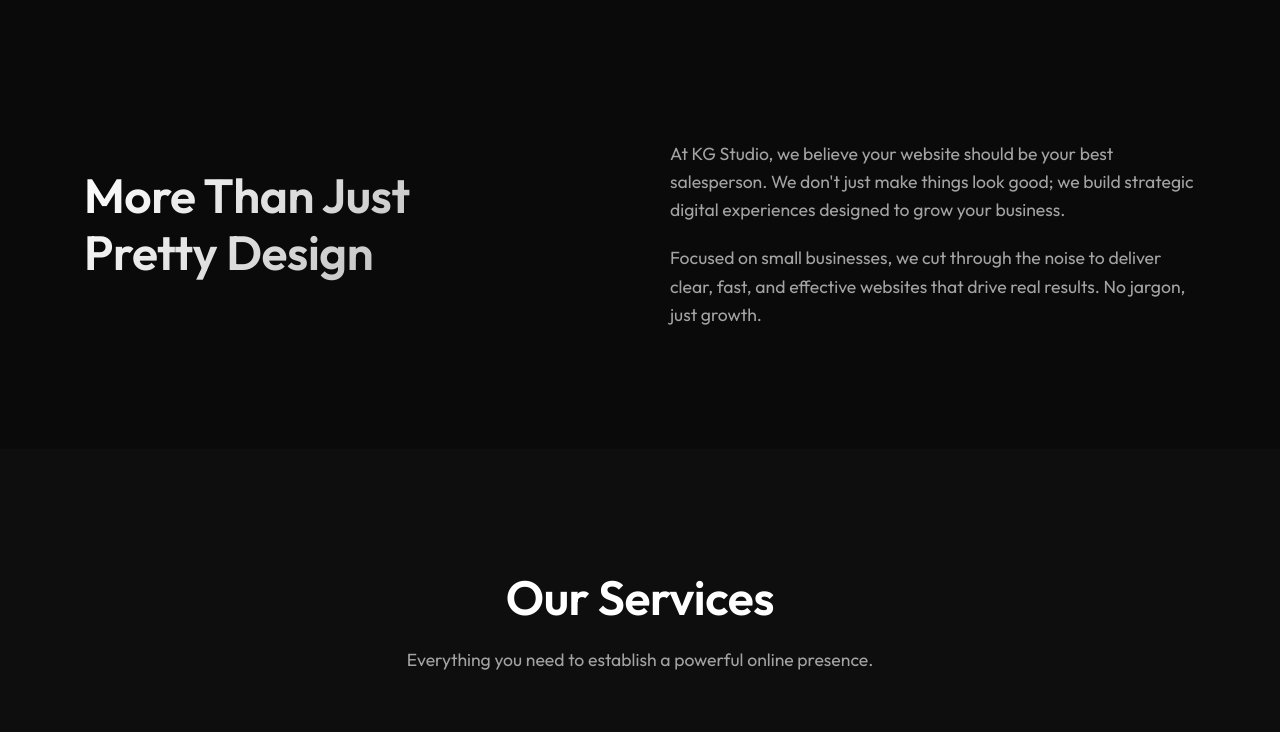
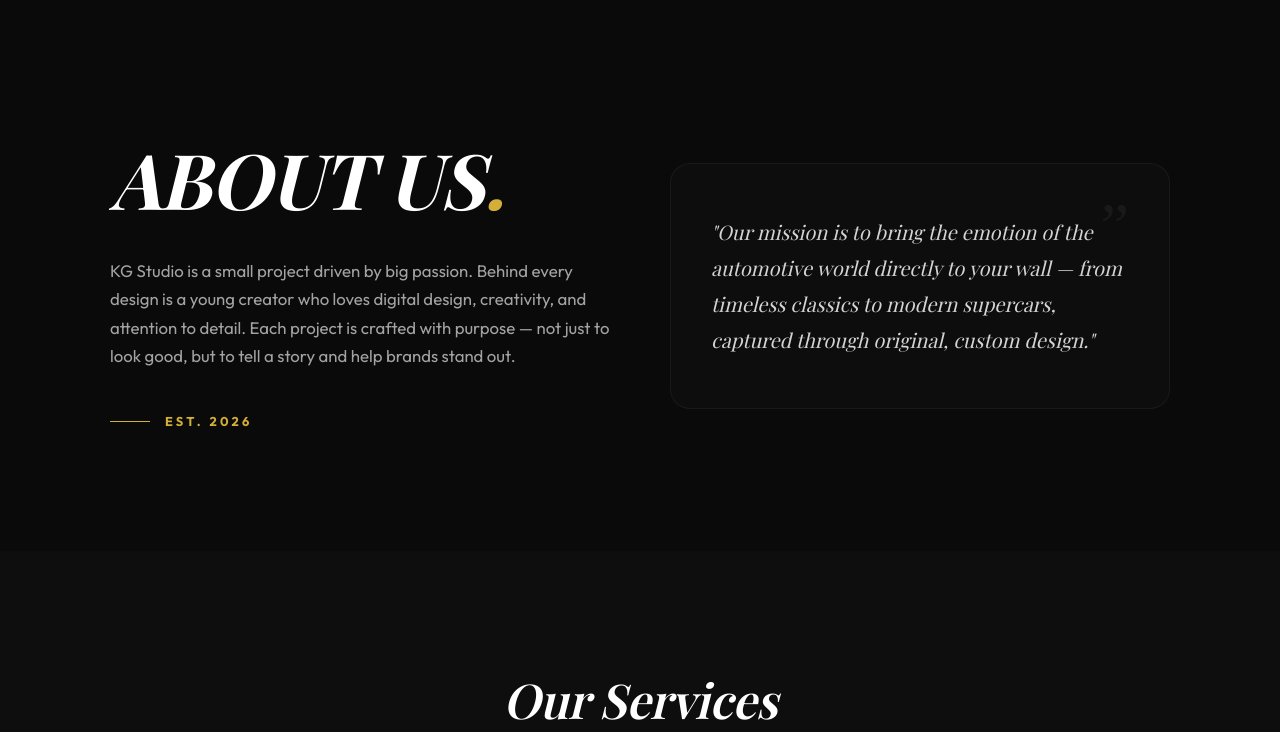
Before and after one commit to Gosho-oss/kgstudio, a plain HTML site: page index.html in a window 1280 px wide. Shown: the part 780-1512 px from the top of the page. Drawn offline with nearby package versions, Linux system fonts and the light colour scheme; a web font is replaced by a local one.

Commit message:
second commit

```diff
--- a/index.html
+++ b/index.html
@@ -11,6 +11,8 @@
     <link rel="preconnect" href="https://fonts.googleapis.com">
     <link rel="preconnect" href="https://fonts.gstatic.com" crossorigin>
     <link href="https://fonts.googleapis.com/css2?family=Outfit:wght@300;400;500;600;700&display=swap" rel="stylesheet">
+    <link href="https://fonts.googleapis.com/css2?family=Playfair+Display:ital,wght@0,400..900;1,400..900&display=swap"
+        rel="stylesheet">
 
     <!-- Icons -->
     <link rel="stylesheet" href="https://cdnjs.cloudflare.com/ajax/libs/font-awesome/6.4.0/css/all.min.css">
@@ -111,9 +113,14 @@
         }
 
         .text-gradient {
-            background: linear-gradient(135deg, #fff 0%, #a3a3a3 100%);
+            background: linear-gradient(135deg, #D3AF37 0%, #F9E2AF 100%);
             -webkit-background-clip: text;
             -webkit-text-fill-color: transparent;
+            background-clip: text;
+            font-family: 'Playfair Display', serif;
+            font-style: italic;
+            font-weight: 700;
+            font-size: 100px;
         }
 
         /* --- TYPOGRAPHY --- */
@@ -135,6 +142,8 @@
             font-size: clamp(2rem, 4vw, 3rem);
             margin-bottom: 20px;
             letter-spacing: -0.01em;
+            font-family: 'Playfair Display', serif;
+            font-style: italic;
         }
 
         h3 {
@@ -249,6 +258,8 @@
 
         .hero-title {
             margin-bottom: 24px;
+            font-family: 'Playfair Display', serif;
+            font-style: italic;
         }
 
         .hero-subtitle {
@@ -539,6 +550,119 @@
                 border-bottom: 1px solid rgba(255, 255, 255, 0.1);
                 padding: 20px 0;
             }
+
+            /* --- MIGRATED RESPONSIVE FOR NEW ABOUT --- */
+            .about-container {
+                flex-direction: column;
+                text-align: left;
+            }
+
+            .about-left,
+            .about-right {
+                width: 100%;
+                max-width: 100%;
+            }
+        }
+
+        /* --- NEW ABOUT SECTION STYLES --- */
+        .about-container {
+            display: flex;
+            align-items: center;
+            justify-content: space-between;
+            gap: 60px;
+            max-width: 1100px;
+            margin: 0 auto;
+        }
+
+        .about-left {
+            flex: 1;
+            max-width: 500px;
+        }
+
+        .about-heading {
+            font-family: 'Playfair Display', serif;
+            font-style: italic;
+            font-weight: 700;
+            font-size: clamp(3rem, 6vw, 5rem);
+            color: #fff;
+            line-height: 1;
+            margin-bottom: 40px;
+        }
+
+        .about-dot {
+            color: #D3AF37;
+        }
+
+        .about-text {
+            color: #a3a3a3;
+            font-size: 1.05rem;
+            line-height: 1.7;
+            margin-bottom: 30px;
+        }
+
+        .about-est {
+            display: flex;
+            align-items: center;
+            gap: 15px;
+            font-size: 0.8rem;
+            font-weight: 700;
+            letter-spacing: 0.2rem;
+            color: #D3AF37;
+            /* Gold color */
+            margin-top: 40px;
+            text-transform: uppercase;
+        }
+
+        .about-est::before {
+            content: '';
+            display: block;
+            width: 40px;
+            height: 1px;
+            background-color: #D3AF37;
+        }
+
+        .about-right {
+            flex: 1;
+            max-width: 500px;
+        }
+
+        .quote-card {
+            background-color: #0d0d0d;
+            /* Very dark background */
+            border: 1px solid rgba(255, 255, 255, 0.05);
+            border-radius: 20px;
+            padding: 50px 40px;
+            position: relative;
+        }
+
+        /* Subtle glow effect for the card border/bg if desired, keeping it minimal as per image */
+        .quote-card::after {
+            content: '';
+            position: absolute;
+            inset: 0;
+            border-radius: 20px;
+            box-shadow: 0 0 20px rgba(59, 130, 246, 0.05);
+            /* Very subtle tint */
+            pointer-events: none;
+            opacity: 0;
+        }
+
+        .quote-icon {
+            position: absolute;
+            top: 30px;
+            right: 40px;
+            font-size: 4rem;
+            color: rgba(255, 255, 255, 0.05);
+            font-family: serif;
+            line-height: 1;
+        }
+
+        .quote-text {
+            font-family: 'Playfair Display', serif;
+            font-style: italic;
+            font-size: 1.25rem;
+            color: #d4d4d4;
+            line-height: 1.8;
         }
     </style>
 </head>
@@ -564,8 +688,8 @@
     <!-- Hero Section -->
     <section class="hero">
         <div class="container hero-content">
-            <h1 class="hero-title reveal">Websites That Help Small Businesses <span class="text-gradient">Get More
-                    Clients</span></h1>
+            <h1 class="hero-title reveal">Websites That Help Small Businesses <br><span class="text-gradient">Get More
+                    Clients</span><span class="about-dot">.</span></h1>
             <p class="hero-subtitle reveal">We design modern, high-converting websites that turn visitors into loyal
                 customers for your brand.</p>
             <div class="hero-btns reveal">
@@ -577,18 +701,29 @@
 
     <!-- About Section -->
     <section id="about" class="section-padding">
-        <div class="container">
-            <div class="grid"
-                style="grid-template-columns: repeat(auto-fit, minmax(300px, 1fr)); gap: 60px; align-items: center;">
-                <div class="reveal">
-                    <h2 class="text-gradient">More Than Just<br>Pretty Design</h2>
-                </div>
-                <div class="reveal">
-                    <p style="margin-bottom: 20px;">At KG Studio, we believe your website should be your best
-                        salesperson. We don't just make things look good; we build strategic digital experiences
-                        designed to grow your business.</p>
-                    <p>Focused on small businesses, we cut through the noise to deliver clear, fast, and effective
-                        websites that drive real results. No jargon, just growth.</p>
+        <div class="container about-container">
+            <!-- Left Side: Content -->
+            <div class="about-left reveal">
+                <h2 class="about-heading">ABOUT US<span class="about-dot">.</span></h2>
+                <p class="about-text">
+                    KG Studio is a small project driven by big passion.
+                    Behind every design is a young creator who loves digital design, creativity, and attention to
+                    detail.
+                    Each project is crafted with purpose — not just to look good, but to tell a story and help brands
+                    stand out.
+                </p>
+
+                <div class="about-est">EST. 2026</div>
+            </div>
+
+            <!-- Right Side: Quote Card -->
+            <div class="about-right reveal">
+                <div class="quote-card">
+                    <div class="quote-icon">”</div>
+                    <p class="quote-text">
+                        "Our mission is to bring the emotion of the automotive world directly to your wall — from
+                        timeless classics to modern supercars, captured through original, custom design."
+                    </p>
                 </div>
             </div>
         </div>
@@ -750,28 +885,21 @@
 
                     <div class="contact-item">
                         <i class="fas fa-envelope"></i>
-                        <span>hello@kgstudio.com</span>
-                    </div>
-                    <div class="contact-item">
-                        <i class="fas fa-phone"></i>
-                        <span>+1 (555) 123-4567</span>
-                    </div>
-                    <div class="contact-item">
-                        <i class="fas fa-map-marker-alt"></i>
-                        <span>Web Studio, Digital City</span>
+                        <span>kgstudiobg@outlook.com</span>
                     </div>
                 </div>
 
                 <div class="contact-form-wrapper reveal">
-                    <form onsubmit="event.preventDefault(); alert('Message sent! We will contact you soon.');">
+                    <form action="https://formspree.io/f/xeeanwbj" method="POST">
                         <div class="form-group">
-                            <input type="text" class="form-input" placeholder="Your Name" required>
+                            <input type="text" name="name" class="form-input" placeholder="Your Name" required>
                         </div>
                         <div class="form-group">
-                            <input type="email" class="form-input" placeholder="Your Email" required>
+                            <input type="email" name="email" class="form-input" placeholder="Your Email" required>
                         </div>
                         <div class="form-group">
-                            <textarea class="form-input" placeholder="Tell us about your project" required></textarea>
+                            <textarea name="message" class="form-input" placeholder="Tell us about your project"
+                                required></textarea>
                         </div>
                         <button type="submit" class="btn btn-primary" style="width: 100%;">Send Message</button>
                     </form>
@@ -796,7 +924,7 @@
                 </div>
             </div>
             <div class="copyright">
-                &copy; 2024 KG Studio. All rights reserved.
+                &copy; 2026 KG Studio. All rights reserved.
             </div>
         </div>
     </footer>
```
